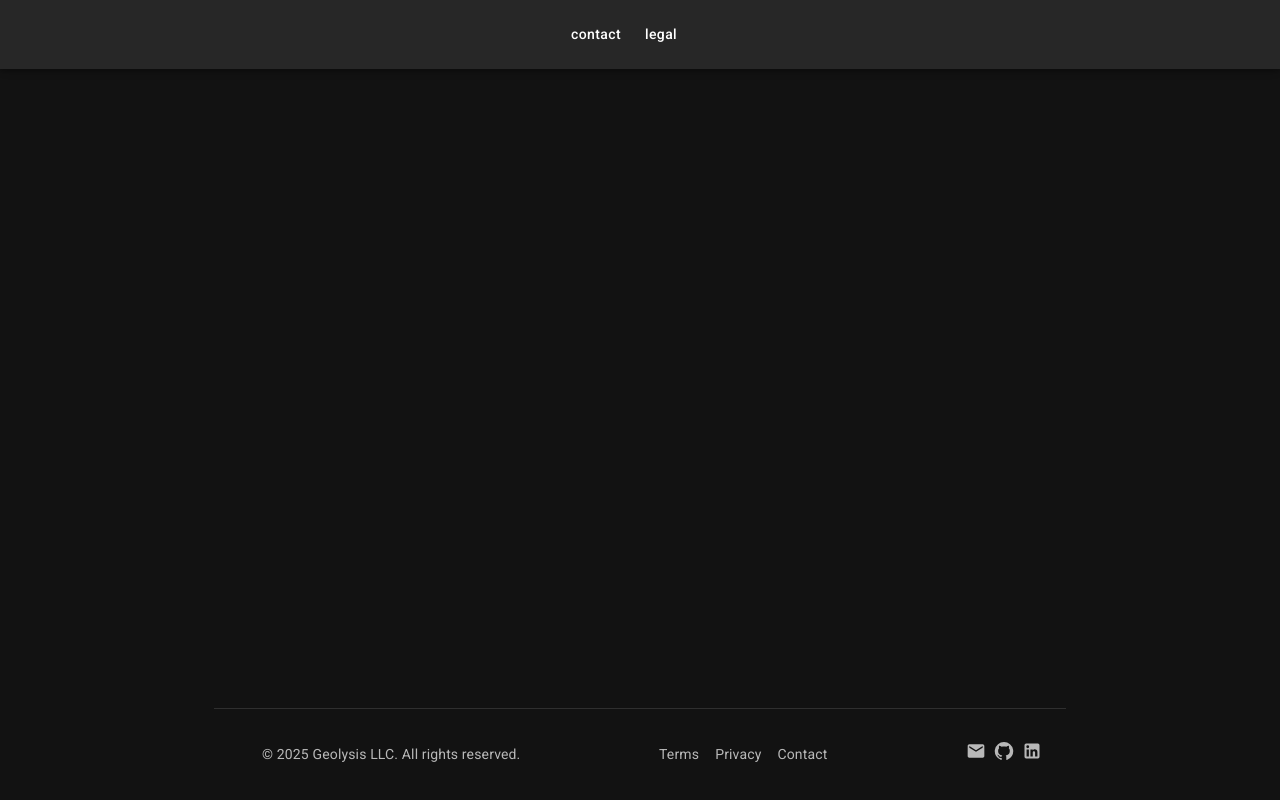
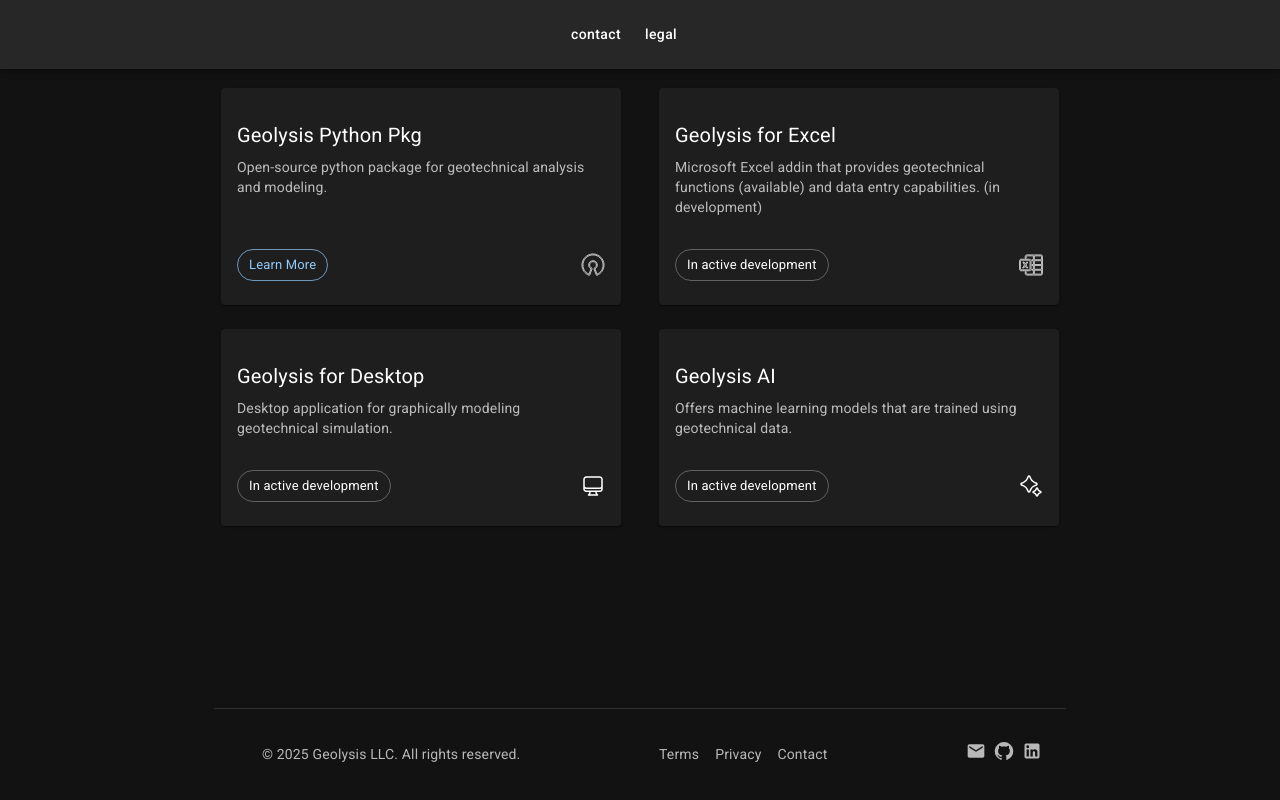
Before and after one commit to geolysis-dev/web, a React (Vite) app: page / in a window 1280 px wide. Built offline with nearby package versions, Linux system fonts and the light colour scheme; some icons are missing.

Commit message:
added contents to home-page

```diff
--- a/src/pages/home-page.tsx
+++ b/src/pages/home-page.tsx
@@ -1,3 +1,101 @@
+import Box from "@mui/material/Box";
+import Card from "@mui/material/Card";
+import CardContent from "@mui/material/CardContent";
+import Typography from "@mui/material/Typography";
+import Grid from "@mui/material/Grid";
+import Chip from "@mui/material/Chip";
+
+import { PROJECTS } from "../utils/projects-description";
+
+type ProjectProp = {
+  name: string;
+  description: string;
+  link: string;
+  icon: React.ElementType;
+};
+
+const ProjectCard = ({ name, description, link, icon }: ProjectProp) => {
+  const Icon = icon;
+
+  return (
+    <Card
+      sx={{
+        maxWidth: 400,
+        height: "100%",
+        display: "flex",
+        flexDirection: "column",
+      }}
+    >
+      <CardContent sx={{ flexGrow: 1 }}>
+        <Typography gutterBottom sx={{ mt: 2, fontSize: 20 }}>
+          {name}
+        </Typography>
+        <Typography variant="body2" sx={{ color: "text.secondary" }}>
+          {description}
+        </Typography>
+      </CardContent>
+
+      <CardContent>
+        <Box
+          sx={{
+            display: "flex",
+            justifyContent: "space-between",
+            width: "100%",
+          }}
+        >
+          <Chip
+            component="a"
+            variant="outlined"
+            href={link || undefined}
+            target={link && "_blank"}
+            clickable={Boolean(link)}
+            label={link ? "Learn More" : "In active development"}
+            color={link ? "primary" : "default"}
+          />
+          <Icon sx={{ alignSelf: "center", fontSize: 24 }} />
+        </Box>
+      </CardContent>
+    </Card>
+  );
+};
+
 export default function HomePage() {
-  return <></>;
+  return (
+    <Box
+      sx={{
+        display: "flex",
+        flexDirection: "column",
+        justifyContent: "center",
+        alignItems: "center",
+        width: "100%",
+        pt: 5,
+      }}
+      maxWidth="md"
+    >
+      <Grid
+        container
+        spacing={{ xs: 2, md: 3 }}
+        columns={{ xs: 4, sm: 8, md: 12 }}
+        justifyContent="center" // keeps grid centered at all times
+      >
+        {PROJECTS.map(({ name, description, link, icon }, idx) => (
+          <Grid
+            size={6}
+            key={idx}
+            sx={{
+              display: "flex",
+              justifyContent: "center", // center card within its cell
+            }}
+          >
+            <ProjectCard
+              name={name}
+              description={description}
+              link={link}
+              icon={icon}
+            />
+          </Grid>
+        ))}
+      </Grid>
+    </Box>
+  );
 }
```
